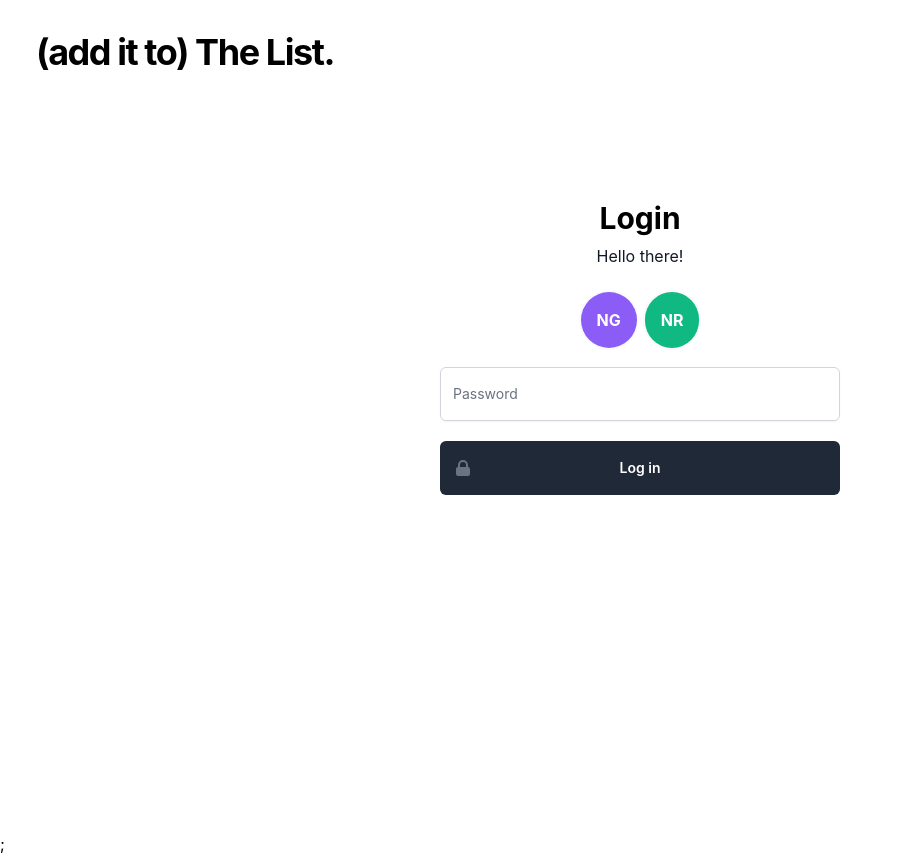
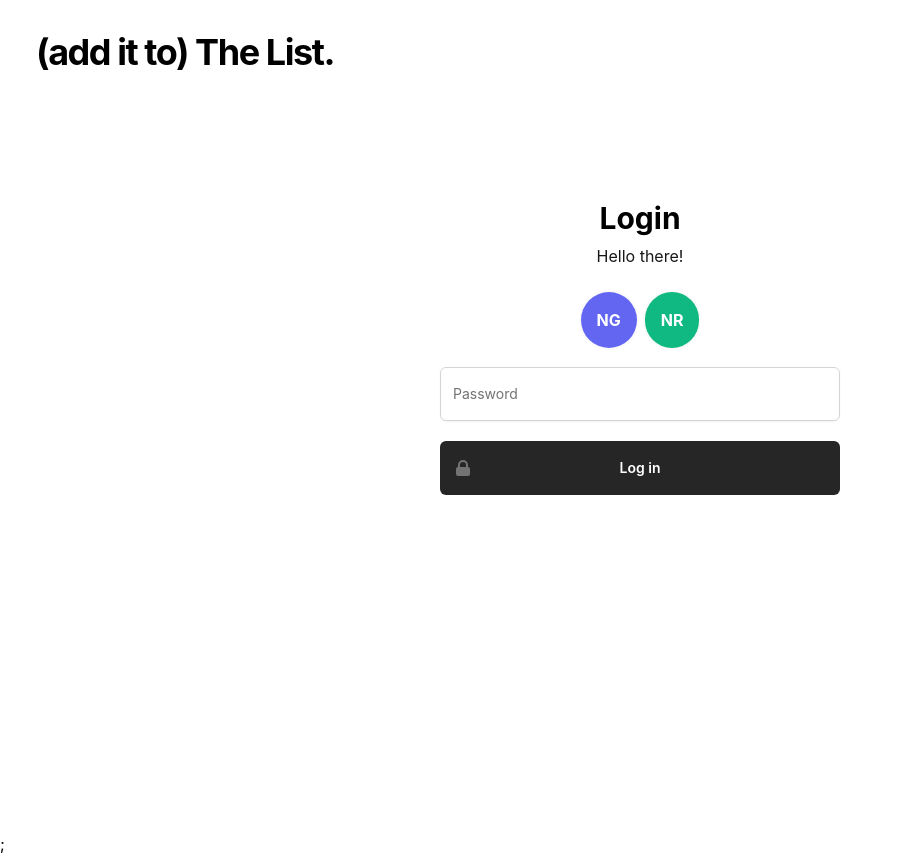
Before and after one commit to naomigrace/the-list-nextjs, a Next.js app: page /login in a window 1280 px wide. Shown: the whole page, without its empty margins (0-902 px from the left). Built offline with nearby package versions, Linux system fonts and the light colour scheme; what @tailwindcss/typography would draw is missing.

Commit message:
try adding to tailwind config to add colors

```diff
--- a/components/layout.js
+++ b/components/layout.js
@@ -14,7 +14,7 @@ export default function Layout({ preview, children, className }) {
       <Meta />
       <div className="min-h-screen px-4 pb-12">
         {username && (
-          <div className="fixed top-0 right-0 p-4">
+          <div className="fixed top-0 right-0 p-4 z-50">
             <div className="relative inline-block text-left">
               <div>
                 <Avatar
--- a/pages/map.js
+++ b/pages/map.js
@@ -22,7 +22,7 @@ export default function Index({ markers, MAPBOX_TOKEN }) {
         <section className="rounded-md border shadow-sm border-gray-100 p-2 mb-10">
           <div className="flex flex-wrap gap-x-6 ">
             {Object.keys(CATEGORY_COLORS_TAILWIND).map((category) => (
-              <div className="flex p-2 gap-x-2">
+              <div className="flex p-2 gap-x-2" key={category}>
                 <div
                   className={`rounded-full w-12 h-12 bg-${CATEGORY_COLORS_TAILWIND[category]}`}
                 />
--- a/tailwind.config.js
+++ b/tailwind.config.js
@@ -1,10 +1,24 @@
+const colors = require("tailwindcss/colors");
+
 module.exports = {
-  purge: ["./components/**/*.js", "./pages/**/*.js", "./lib/constants.js"],
+  purge: ["./components/**/*.js", "./pages/**/*.js"],
   theme: {
     extend: {
       fontFamily: {
         sans:
           '-apple-system, "Helvetica Neue", "Segoe UI", Roboto, Arial, "Noto Sans", sans-serif, "Apple Color Emoji", "Segoe UI Emoji", "Segoe UI Symbol", "Noto Color Emoji"',
+      },
+      colors: {
+        transparent: "transparent",
+        black: colors.black,
+        white: colors.white,
+        gray: colors.trueGray,
+        red: colors.rose,
+        yellow: colors.amber,
+        green: colors.emerald,
+        blue: colors.blue,
+        purple: colors.indigo,
+        pink: colors.pink,
       },
       spacing: {
         28: "7rem",
```
